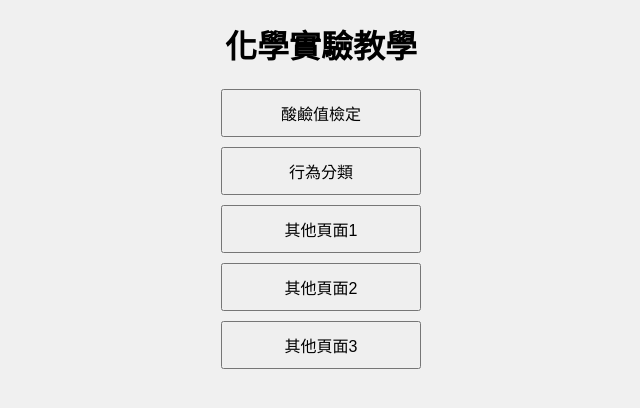
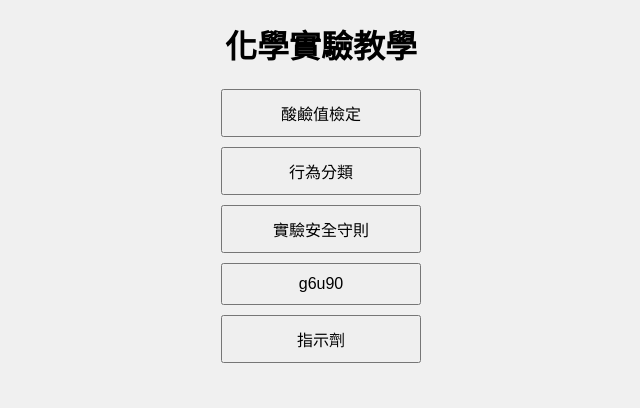
Before and after one commit to ArthurArthurArthur0817/Chemistry, a Flask app: page / in a window 1280 px wide. Shown: the top 408 px of the page, without its empty margins (319-959 px from the left). Run offline with Flask 3, Linux system fonts and the light colour scheme.

Commit message:
Update index.html

```diff
--- a/templates/index.html
+++ b/templates/index.html
@@ -10,9 +10,9 @@
     <div class="button-container">
         <button onclick="window.location.href='/chemistry'">酸鹼值檢定</button>
         <button onclick="window.location.href='/classification'">行為分類</button>
-        <button onclick="window.location.href='/page1'">其他頁面1</button>
-        <button onclick="window.location.href='/page2'">其他頁面2</button>
-        <button onclick="window.location.href='/page3'">其他頁面3</button>
+        <button onclick="window.location.href='/teach'">實驗安全守則</button>
+        <button onclick="window.location.href='/page2'">g6u90</button>
+        <button onclick="window.location.href='/indicator'">指示劑</button>
     </div>
 </body>
 </html>
```
